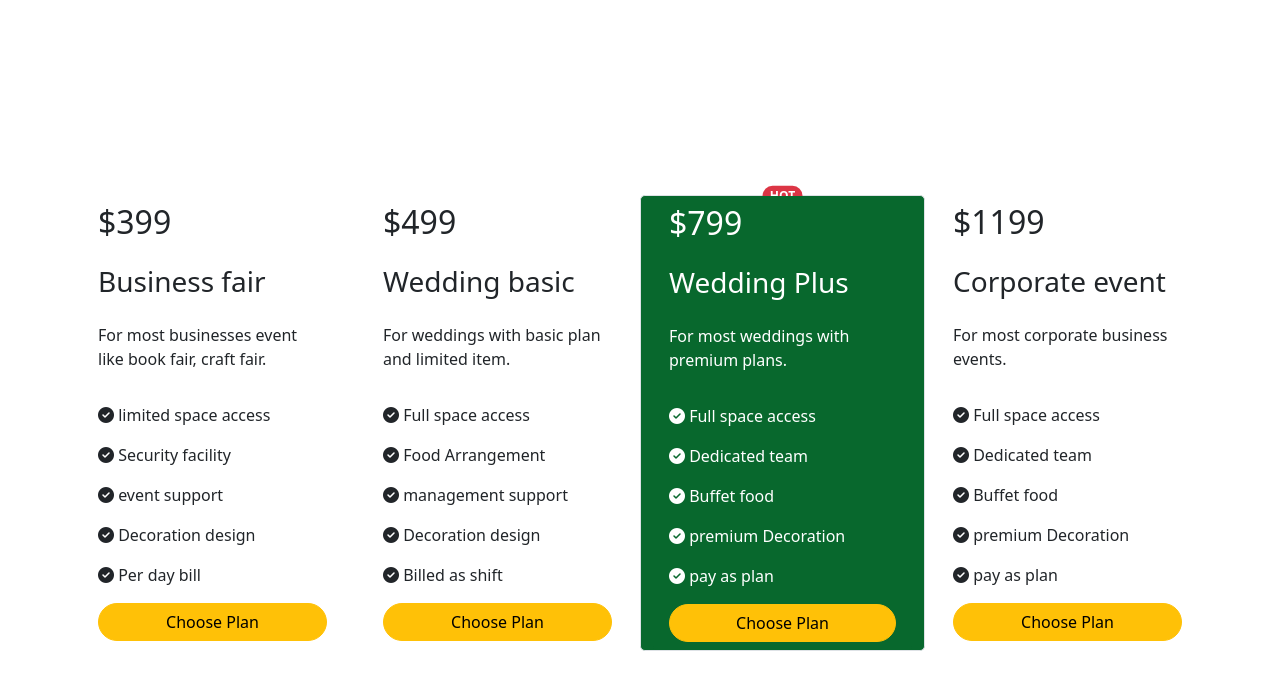
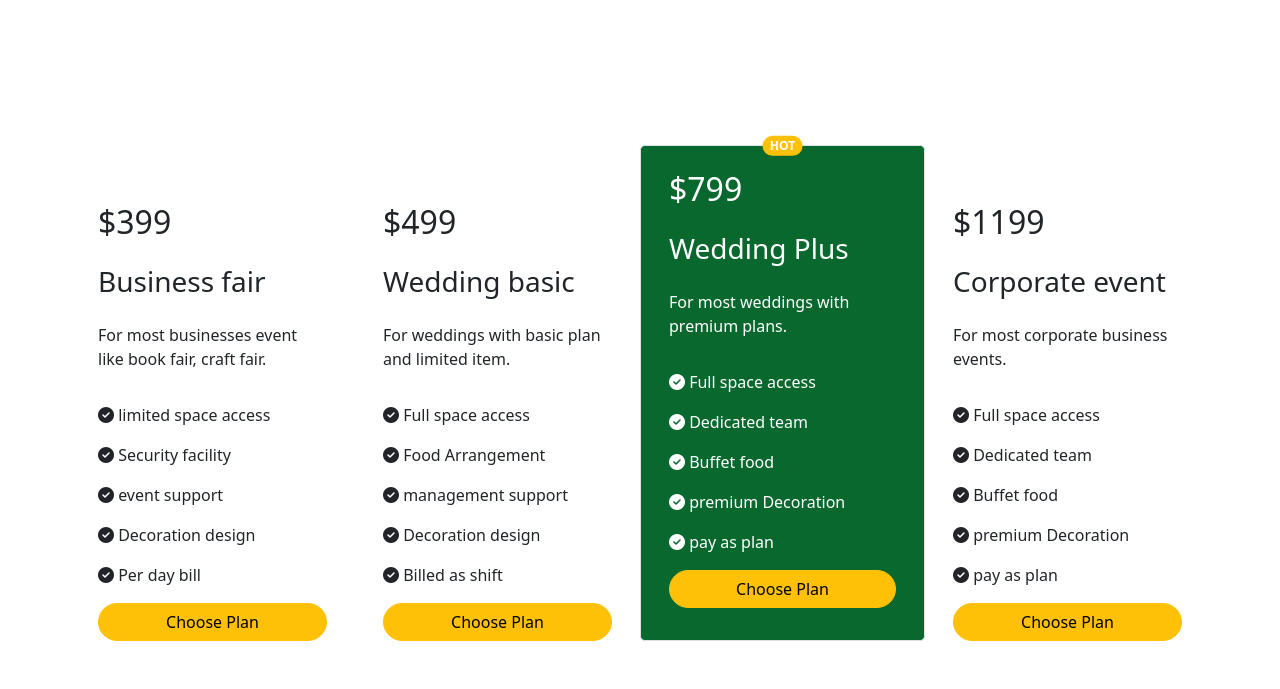
Before and after one commit to osman-goni-cse/Convention-Centre, a plain HTML site: page index.html in a window 1280 px wide. Shown: the part 695-1384 px from the top of the page. Before the commit the page ends 1346 px from the top, so only its background shows below. Drawn offline with nearby package versions, Linux system fonts and the light colour scheme.

Commit message:
hot package done

```diff
--- a/css/style.css
+++ b/css/style.css
@@ -5,6 +5,10 @@
 
 .our-package {
   margin-top: 50px;
+}
+
+.our-package .col {
+  margin-bottom: 70px;
 }
 .our-package .container {
   margin-top: 200px;
--- a/index.html
+++ b/index.html
@@ -185,15 +185,15 @@
 
               </ul>
             </div>
-            <div class="col border rounded-3 hot-package">
+            <div class="col border rounded-3 hot-package position-relative" style="bottom: 50px">
               <div class="position-relative">
 
-                <span class="position-absolute top-0 start-50 translate-middle badge rounded-pill bg-danger">
+                <span class="position-absolute top-0 start-50 translate-middle badge rounded-pill bg-warning">
                   HOT
 
                 </span>
               </div>
-              <ul class="list-group">
+              <ul class="list-group pt-3 pb-4">
 
                 <li class="list-group-item border-0">
                   <h2>$799</h2>
```
